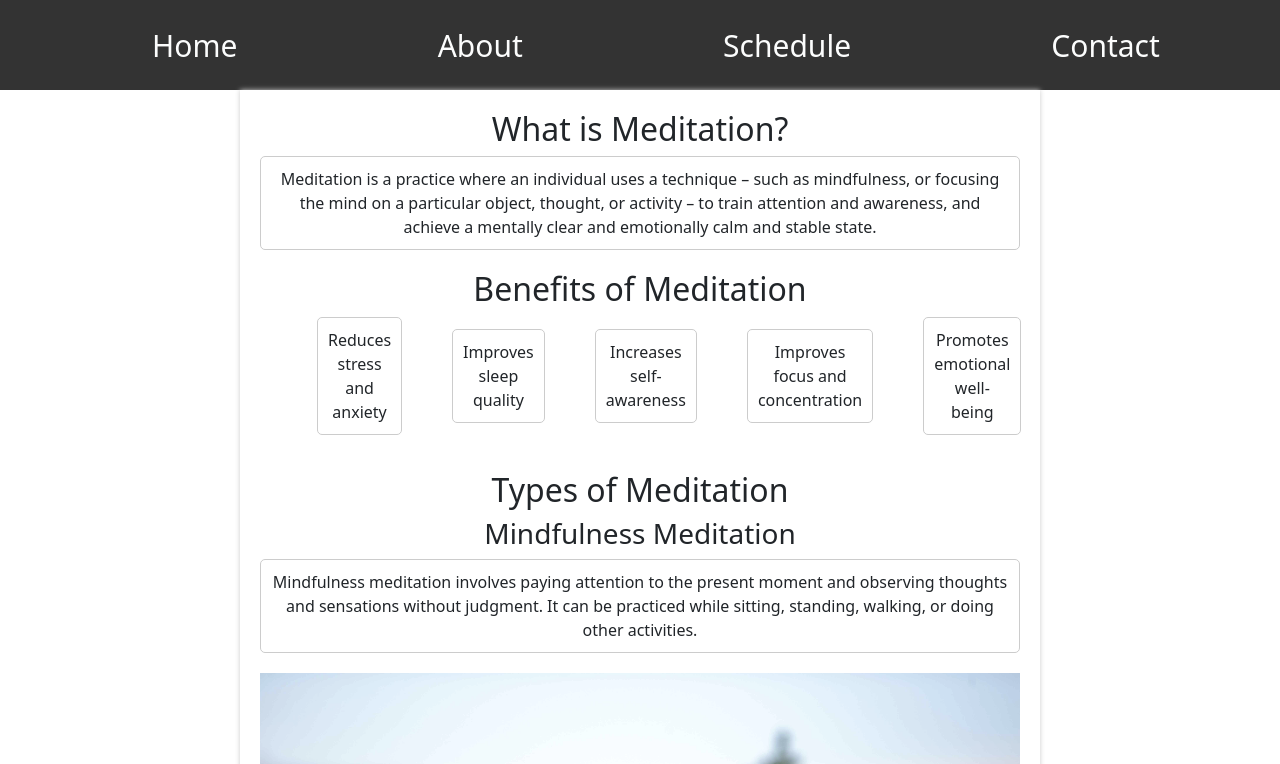
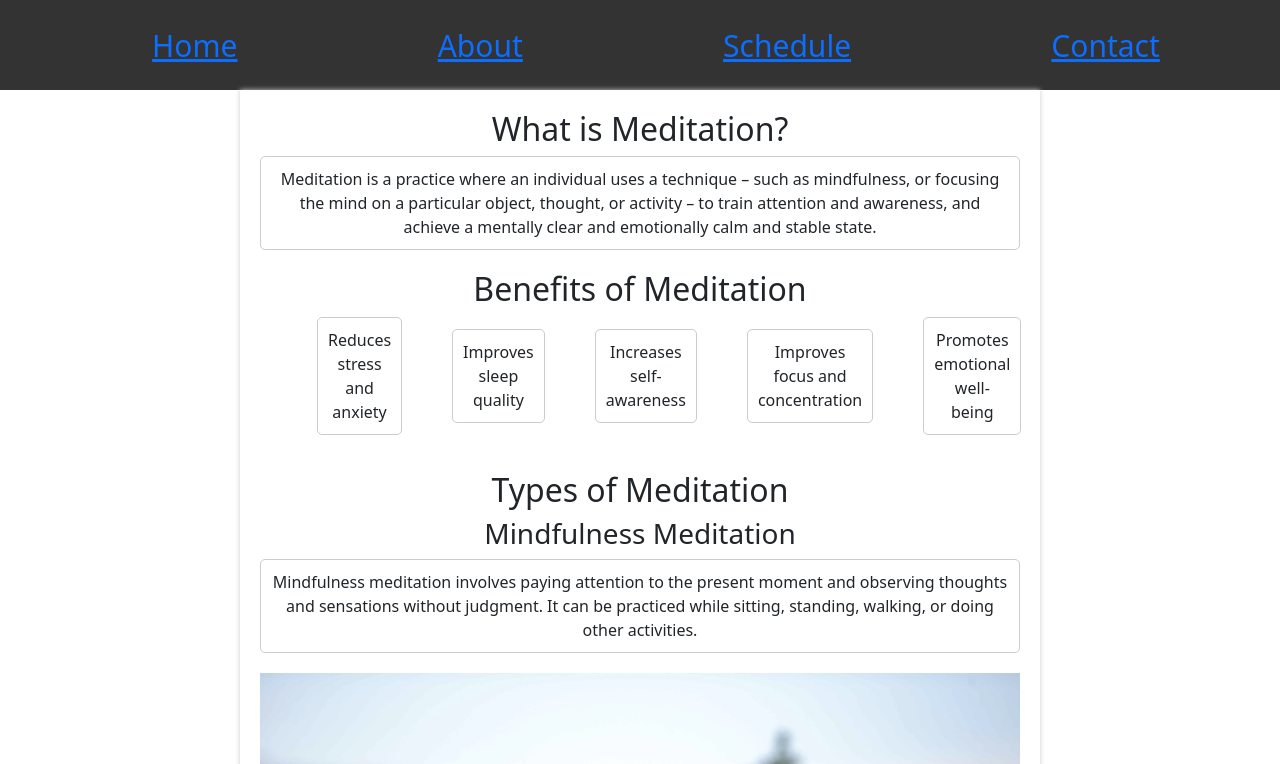
Before and after one commit to readytow0rk/Medi-Club-Yoga-Website, a website: page index.html in a window 1280 px wide. Shown: the top 764 px of the page. Drawn offline with nearby package versions, Linux system fonts and the light colour scheme.

Commit message:
html fix

```diff
--- a/index.html
+++ b/index.html
@@ -20,10 +20,10 @@
       <ul>
 
 
-        <li><a id="a" href="index.html">Home</a></li>
-        <li><a id="a" href="about.html">About</a></li>
-        <li><a id="a" href="example.html">Schedule</a></li>
-        <li><a id="a" href="contact.html">Contact</a></li>
+        <li><a  href="index.html">Home</a></li>
+        <li><a  href="about.html">About</a></li>
+        <li><a  href="example.html">Schedule</a></li>
+        <li><a  href="contact.html">Contact</a></li>
 
 
       </ul>
@@ -37,7 +37,7 @@
       emotionally calm and stable state.</p>
 
     <h2 id="mm">Benefits of Meditation</h2>
-    <ul id="ul">
+    <ul >
       <li id="pp">Reduces stress and anxiety</li>
       <li id="pp">Improves sleep quality</li>
       <li id="pp">Increases self-awareness</li>
--- a/style.css
+++ b/style.css
@@ -240,10 +240,11 @@ th {
 
 #contentContact {
 	max-width: 800px;
-	margin: 84px auto;
+	margin: 0 auto;
 	padding: 20px;
 	background-color: #fff;
 	box-shadow: 0 0 5px #ccc;
+
 }
 
 @media only screen and (max-width: 800px) {
```
Also changed, not shown: dist/css/bootstrap.min.css (deleted), dist/css/bootstrap.rtl.min.css (deleted), dist/js/bootstrap.bundle.min.js (deleted), 3 other files.
